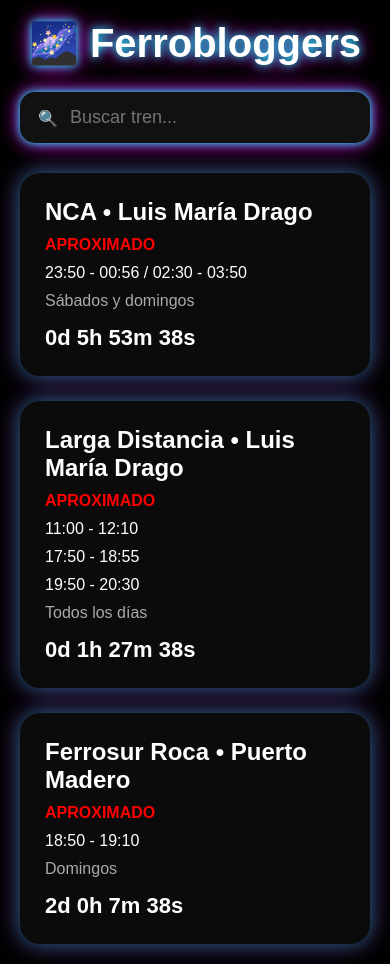
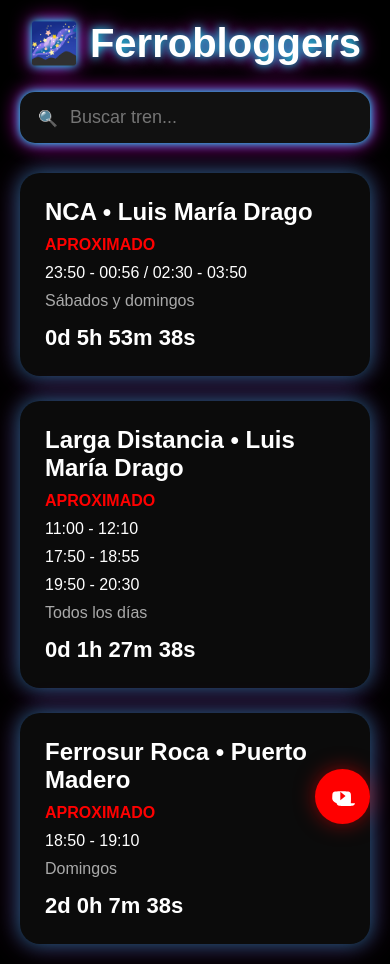
Before and after one commit to Valencraft254/FERROBLOGGERS, a plain HTML site: page index.html in a window 390 px wide. Drawn offline with Linux system fonts and the light colour scheme.

Commit message:
Agregar botón de YouTube flotante con logo

```diff
--- a/index.html
+++ b/index.html
@@ -124,6 +124,57 @@
     50%{background-position:100% 50%;}
     100%{background-position:0% 50%;}
 }
+
+/* Botón YouTube flotante */
+.youtube-button{
+    position:fixed;
+    bottom:30px;
+    right:30px;
+    width:60px;
+    height:60px;
+    background:#FF0000;
+    border-radius:50%;
+    display:flex;
+    justify-content:center;
+    align-items:center;
+    cursor:pointer;
+    text-decoration:none;
+    transition:all 0.3s ease;
+    box-shadow:0 0 20px rgba(255,0,0,.5);
+    z-index:1000;
+}
+
+.youtube-button:hover{
+    width:70px;
+    height:70px;
+    box-shadow:0 0 30px rgba(255,0,0,.8),0 0 10px #00ffff;
+    transform:scale(1.1);
+}
+
+.youtube-button svg{
+    width:35px;
+    height:35px;
+    fill:white;
+}
+
+@media (max-width:768px){
+    .youtube-button{
+        bottom:20px;
+        right:20px;
+        width:55px;
+        height:55px;
+    }
+
+    .youtube-button:hover{
+        width:65px;
+        height:65px;
+    }
+
+    .youtube-button svg{
+        width:30px;
+        height:30px;
+    }
+}
 </style>
 </head>
 
@@ -172,6 +223,13 @@
 </div>
 
 </div>
+
+<!-- Botón YouTube -->
+<a href="https://youtube.com/@ferrobloggers?si=EOQ-DnEiX3fQDxxl" class="youtube-button" target="_blank" title="Síguenos en YouTube">
+    <svg viewBox="0 0 48 48" xmlns="http://www.w3.org/2000/svg">
+        <path d="M43.2 33.9c-.4 2.1-2.1 3.7-4.2 4c-3.3.5-10.5.5-10.5.5s-7.2 0-10.5-.5c-2.1-.3-3.8-1.9-4.2-4C6.8 31.6 6.8 26.5 6.8 26.5s0-5.1.3-7.4c.4-2.1 2.1-3.7 4.2-4c3.3-.5 10.5-.5 10.5-.5s7.2 0 10.5.5c2.1.3 3.8 1.9 4.2 4 .3 2.3.3 7.4.3 7.4s0 5.1-.3 7.4zM19.7 15.6v13.48l8.4-6.74z"/>
+    </svg>
+</a>
 
 <script>
 /* loader */
```
